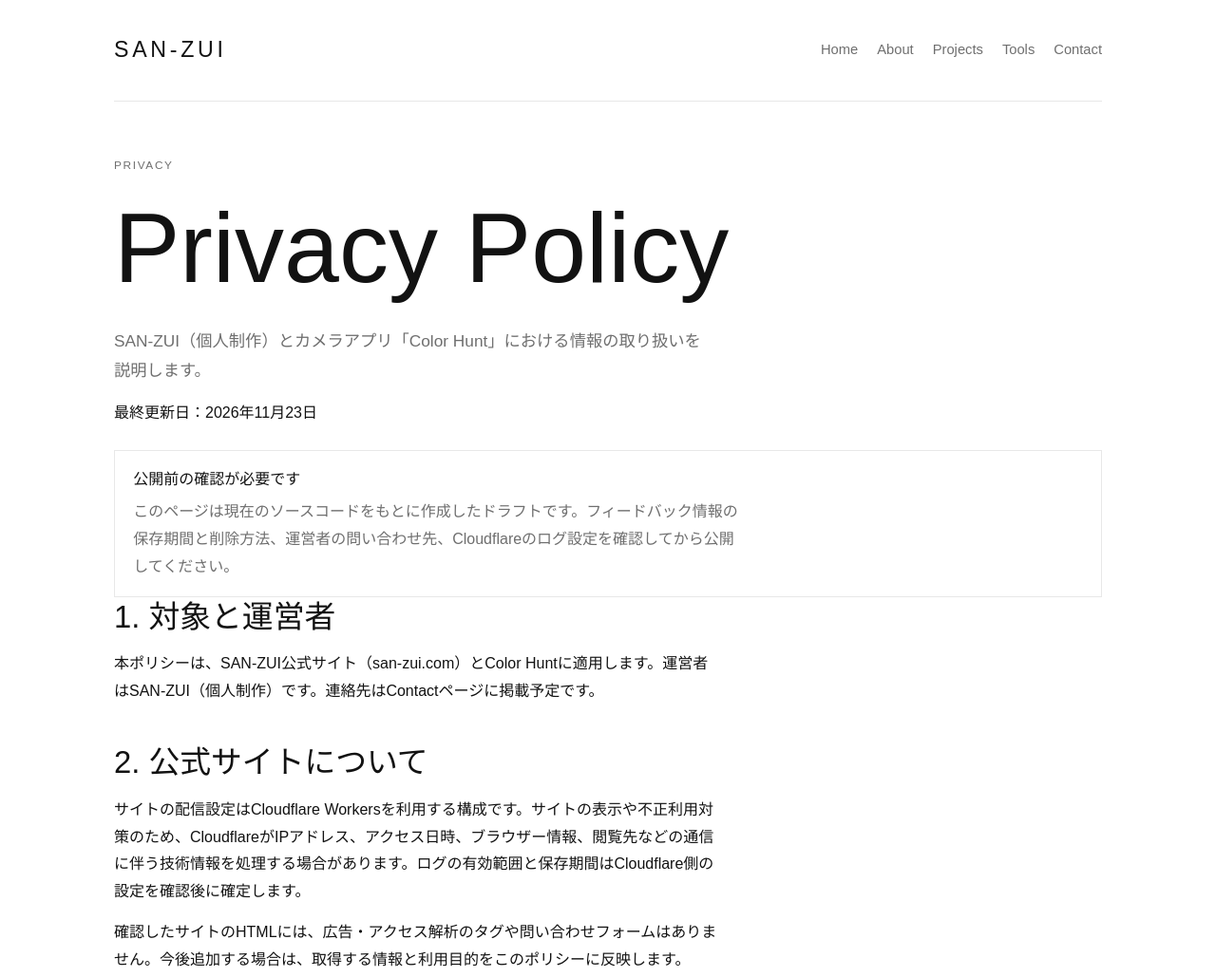
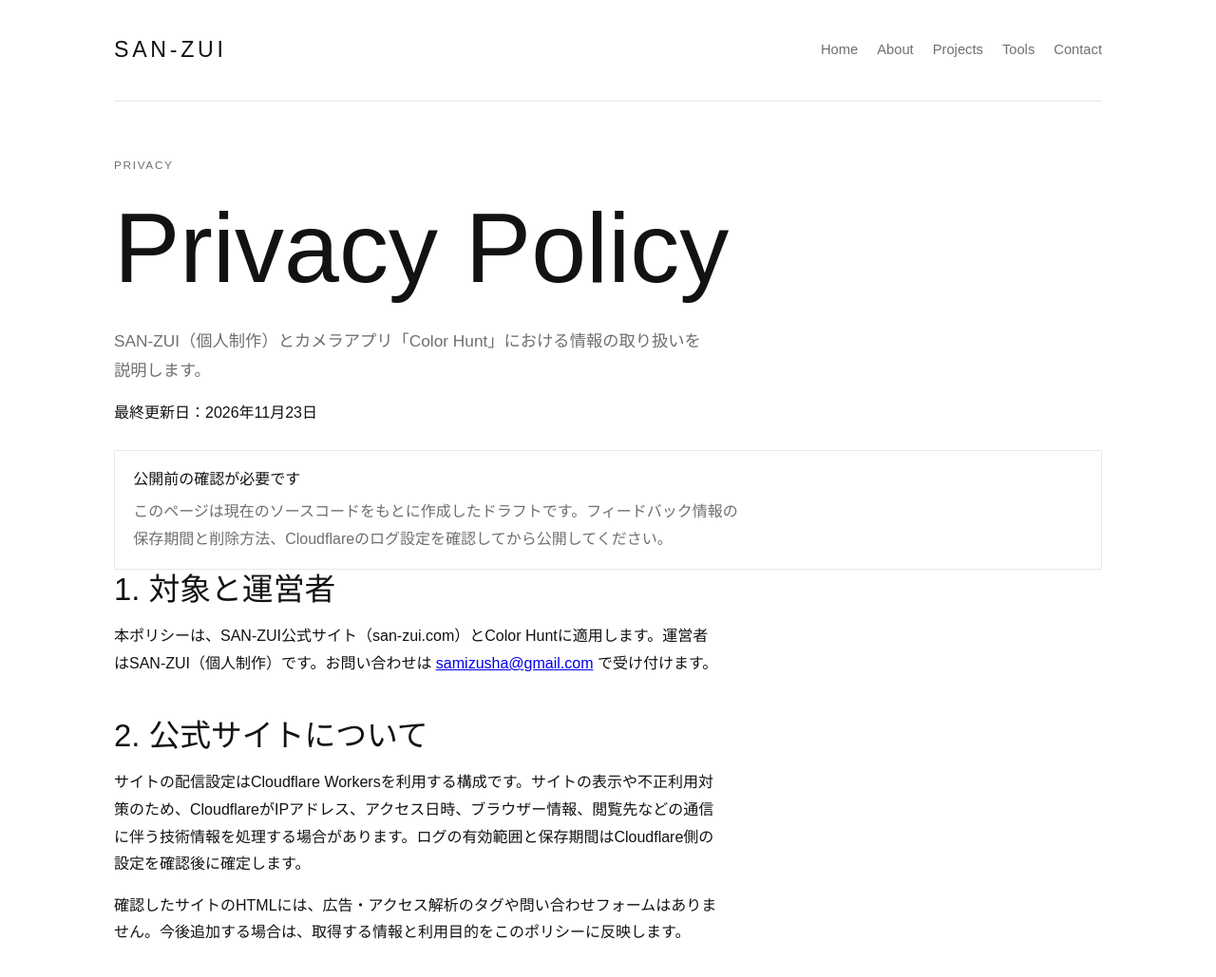
Before and after one commit to yosuke-kojima-sanzui/san-zui.com, a plain HTML site: page privacy-policy.html in a window 1280 px wide. Shown: the top 1029 px of the page at 95% size. Drawn offline with Linux system fonts and the light colour scheme.

Commit message:
Add contact details to privacy policy

```diff
--- a/privacy-policy.html
+++ b/privacy-policy.html
@@ -28,12 +28,12 @@
 
       <aside class="notice" aria-label="公開前の確認事項">
         <strong>公開前の確認が必要です</strong>
-        <p>このページは現在のソースコードをもとに作成したドラフトです。フィードバック情報の保存期間と削除方法、運営者の問い合わせ先、Cloudflareのログ設定を確認してから公開してください。</p>
+        <p>このページは現在のソースコードをもとに作成したドラフトです。フィードバック情報の保存期間と削除方法、Cloudflareのログ設定を確認してから公開してください。</p>
       </aside>
 
       <section class="text-block">
         <h2>1. 対象と運営者</h2>
-        <p>本ポリシーは、SAN-ZUI公式サイト（san-zui.com）とColor Huntに適用します。運営者はSAN-ZUI（個人制作）です。連絡先はContactページに掲載予定です。</p>
+        <p>本ポリシーは、SAN-ZUI公式サイト（san-zui.com）とColor Huntに適用します。運営者はSAN-ZUI（個人制作）です。お問い合わせは <a href="mailto:samizusha@gmail.com">samizusha@gmail.com</a> で受け付けます。</p>
       </section>
 
       <section class="text-block">
@@ -70,7 +70,7 @@
       <section class="text-block">
         <h2>7. 保存期間、削除、問い合わせ</h2>
         <p>端末内の撮影途中のデータと完成作品は、上記のアプリ内削除機能やセッション期限に従います。OSのバックアップや写真ライブラリに保存されたコピーは、アプリ内から削除しても残る場合があります。</p>
-        <p>フィードバック情報の保存期間と削除依頼の受付方法は、Firebaseの運用設定と問い合わせ先を確認してから確定します。確認後はこのページとContactページを更新します。</p>
+        <p>フィードバック情報の保存期間と削除方法は、Firebaseの運用設定を確認してから確定します。削除依頼は <a href="mailto:samizusha@gmail.com">samizusha@gmail.com</a> で受け付けます。</p>
       </section>
 
       <section class="text-block">
```
